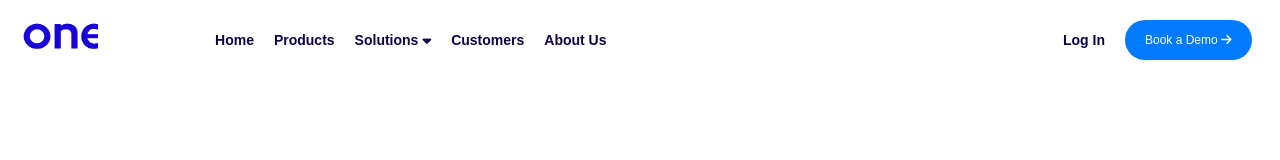
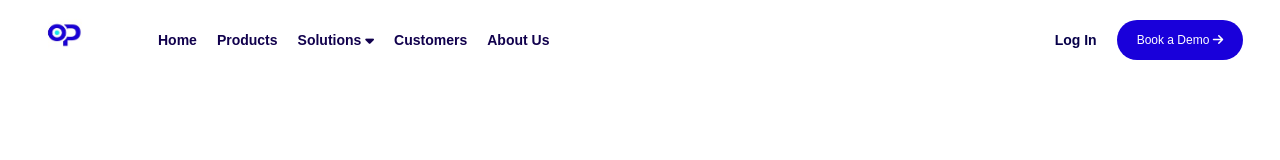
Before and after one commit to sauravsingh376/Comapany-Website, a plain HTML site: page index.html in a window 1280 px wide. Drawn offline with Linux system fonts and the light colour scheme.

Commit message:
changed logo

```diff
--- a/style.css
+++ b/style.css
@@ -16,18 +16,19 @@
     margin: 10px 20px;
 }
 .nav-logo{
-    width: 200px;
+    width: 120px;
     height: 50px;
     display: flex;
     align-items: center;
+    justify-items: center;
 
 }
 
 .company_logo{
-    background-image: url("onepoint_logo.png");
+    background-image: url("onepoint.jpg");
     background-size: cover;
-    height: 48px;
-    width: 50%;
+    height: 88px;
+    width: 63%;
     display: flex;
     align-items: center;
 
@@ -80,7 +81,7 @@
     display: inline-block;
     padding: 10px 20px; /* Adjust padding as needed */
     font-size: 12px; /* Adjust font size as needed */
-    background-color: #007bff; /* Background color */
+    background-color: #1900DA;
     color: #fff; /* Text color */
     border: none; /* Remove border */
     border-radius: 50px; /* Rounded corners */
```
Also changed, not shown: onepoint.jpg (added).
